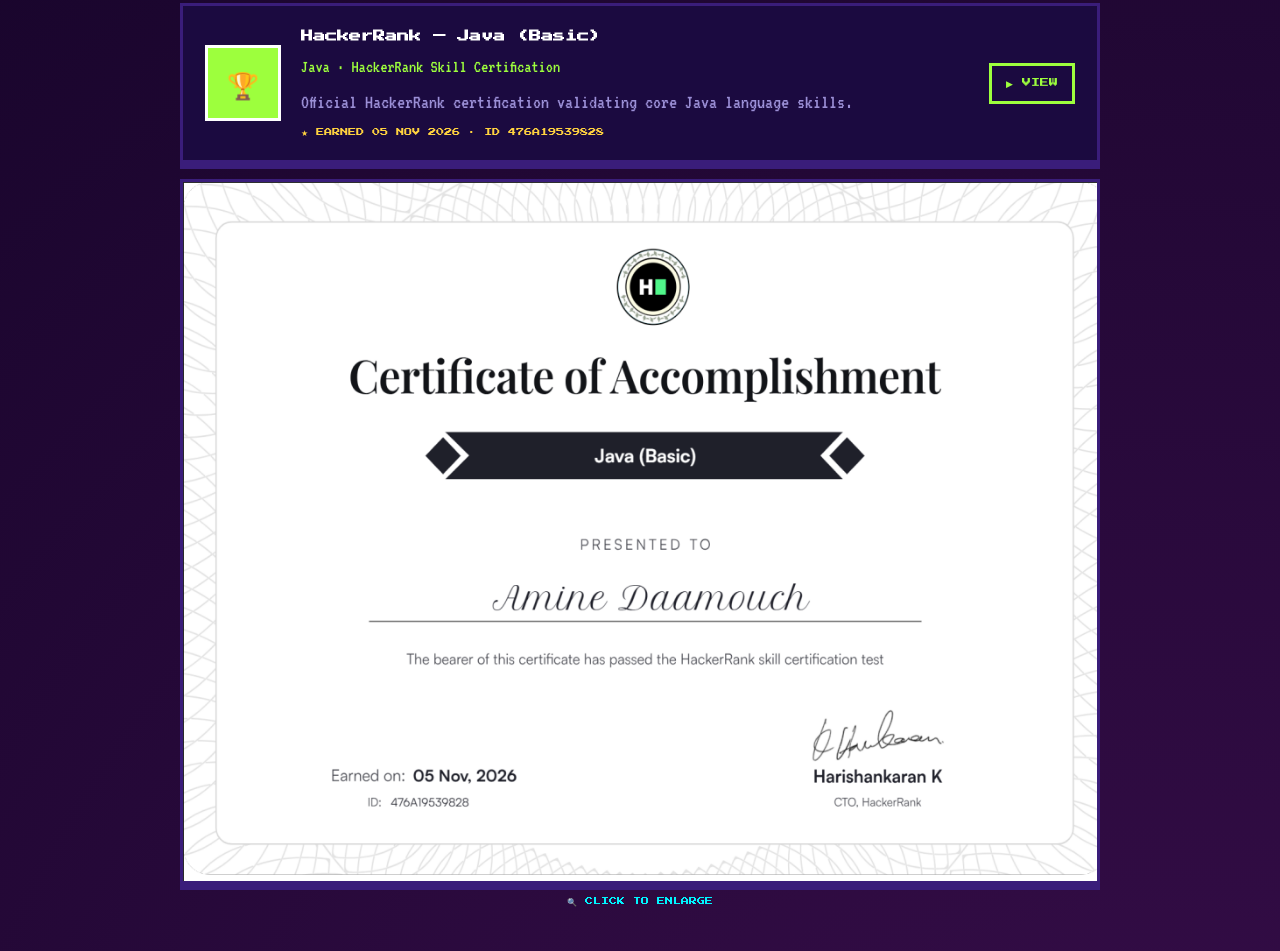
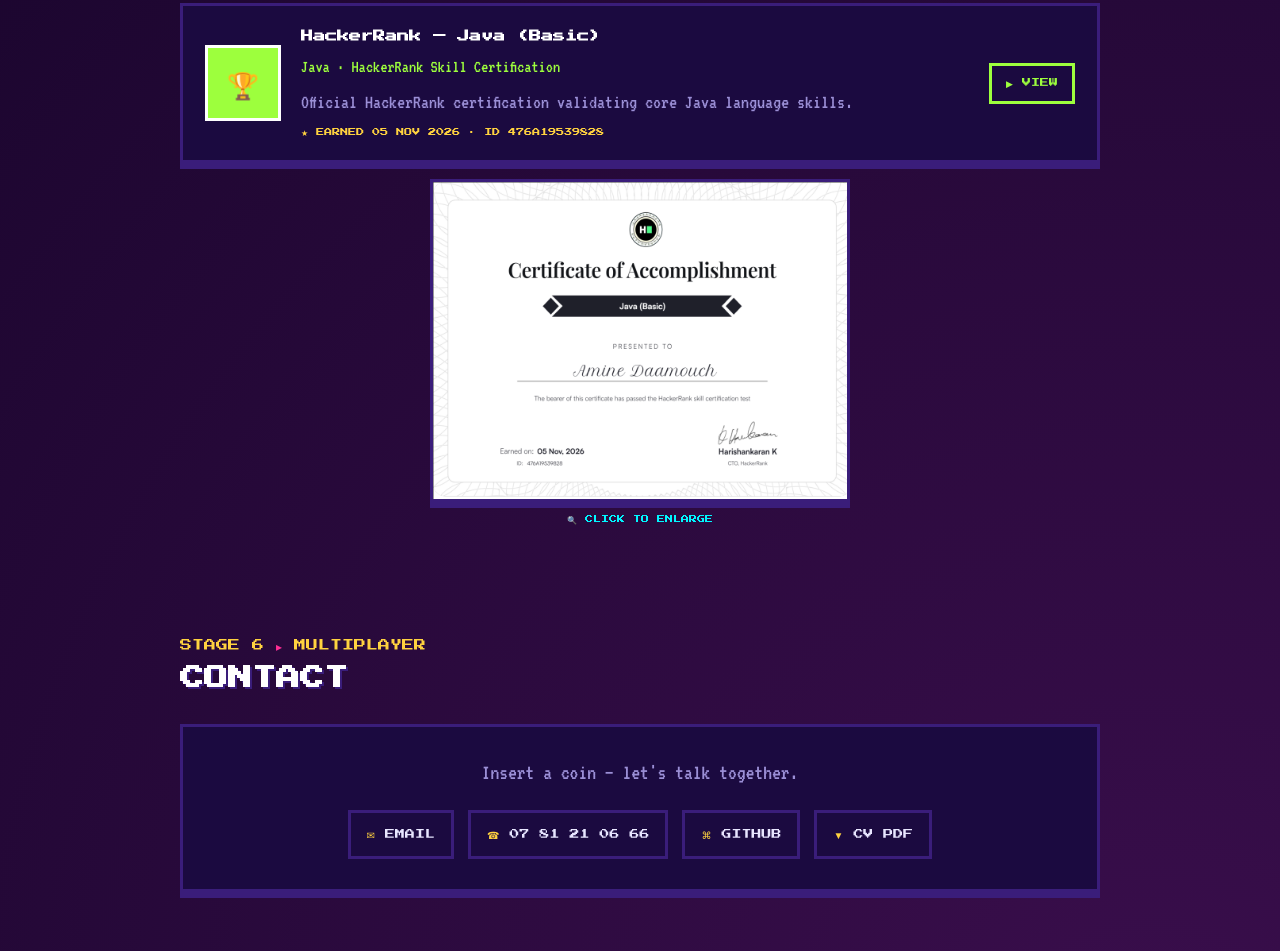
Before and after one commit to aminedaam/aminedaam.github.io, a plain HTML site: page index.html in a window 1280 px wide. Shown: the part 3607-4558 px from the top of the page. Drawn offline with Linux system fonts and the light colour scheme.

Commit message:
Reduce the size of the certificate

```diff
--- a/index.html
+++ b/index.html
@@ -121,7 +121,7 @@
 
   .certs{display:grid;gap:22px}
   .cartridge.cert .slot{background:var(--lime);font-size:26px}
-  .cert-frame{position:relative;margin-top:16px;border:3px solid var(--edge);background:#0a0518;box-shadow:0 6px 0 var(--edge);cursor:zoom-in;overflow:hidden;transition:.15s}
+  .cert-frame{position:relative;width:100%;max-width:420px;margin:16px auto 0;border:3px solid var(--edge);background:#0a0518;box-shadow:0 6px 0 var(--edge);cursor:zoom-in;overflow:hidden;transition:.15s}
   .cert-frame:hover{border-color:var(--neon);box-shadow:0 6px 0 var(--edge),0 0 20px rgba(0,246,255,.25)}
   .cert-frame img{display:block;width:100%;height:auto;-webkit-user-drag:none;user-select:none;-webkit-user-select:none;pointer-events:none}
   .cert-shield{position:absolute;inset:0;z-index:2;background:transparent}
```
